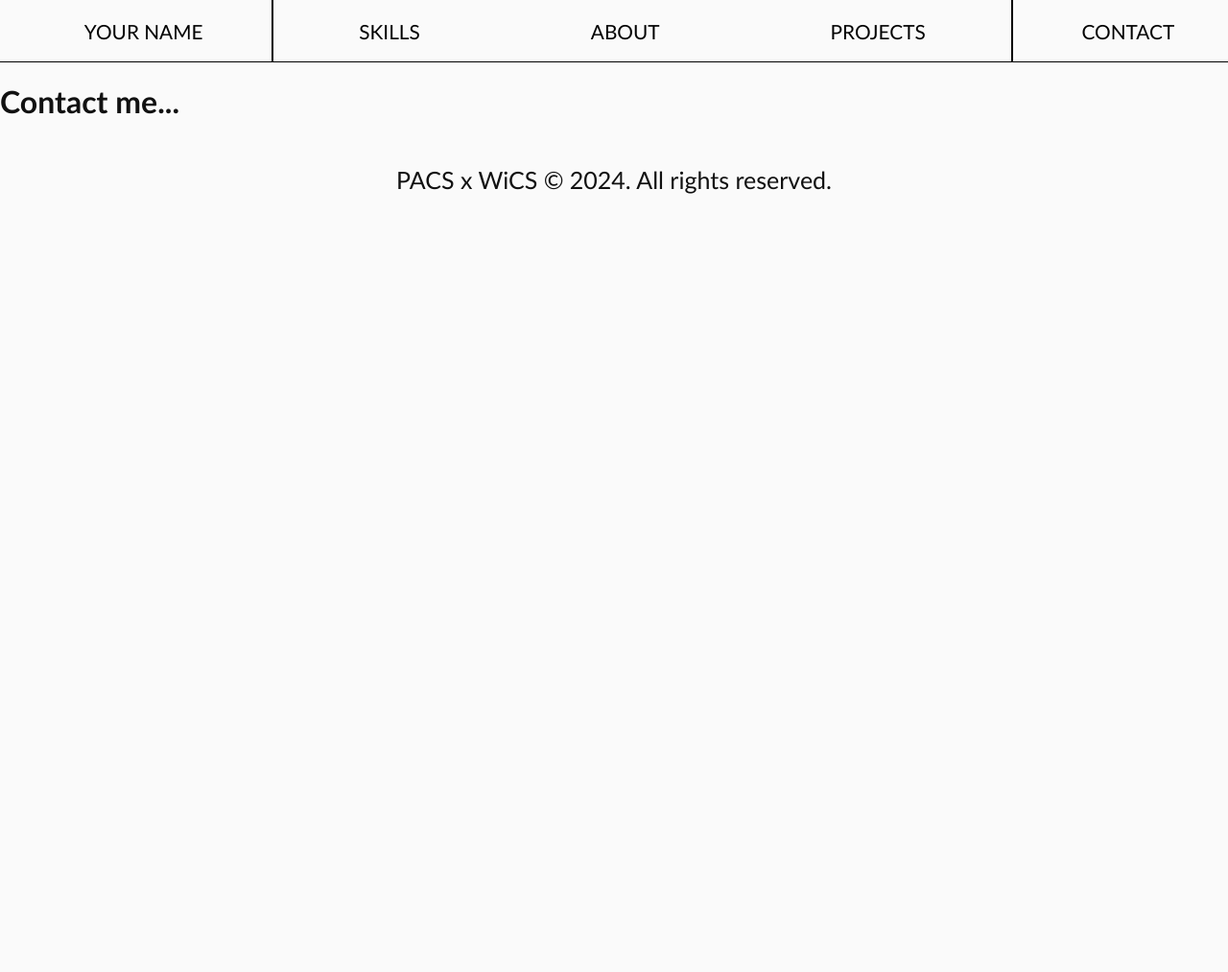
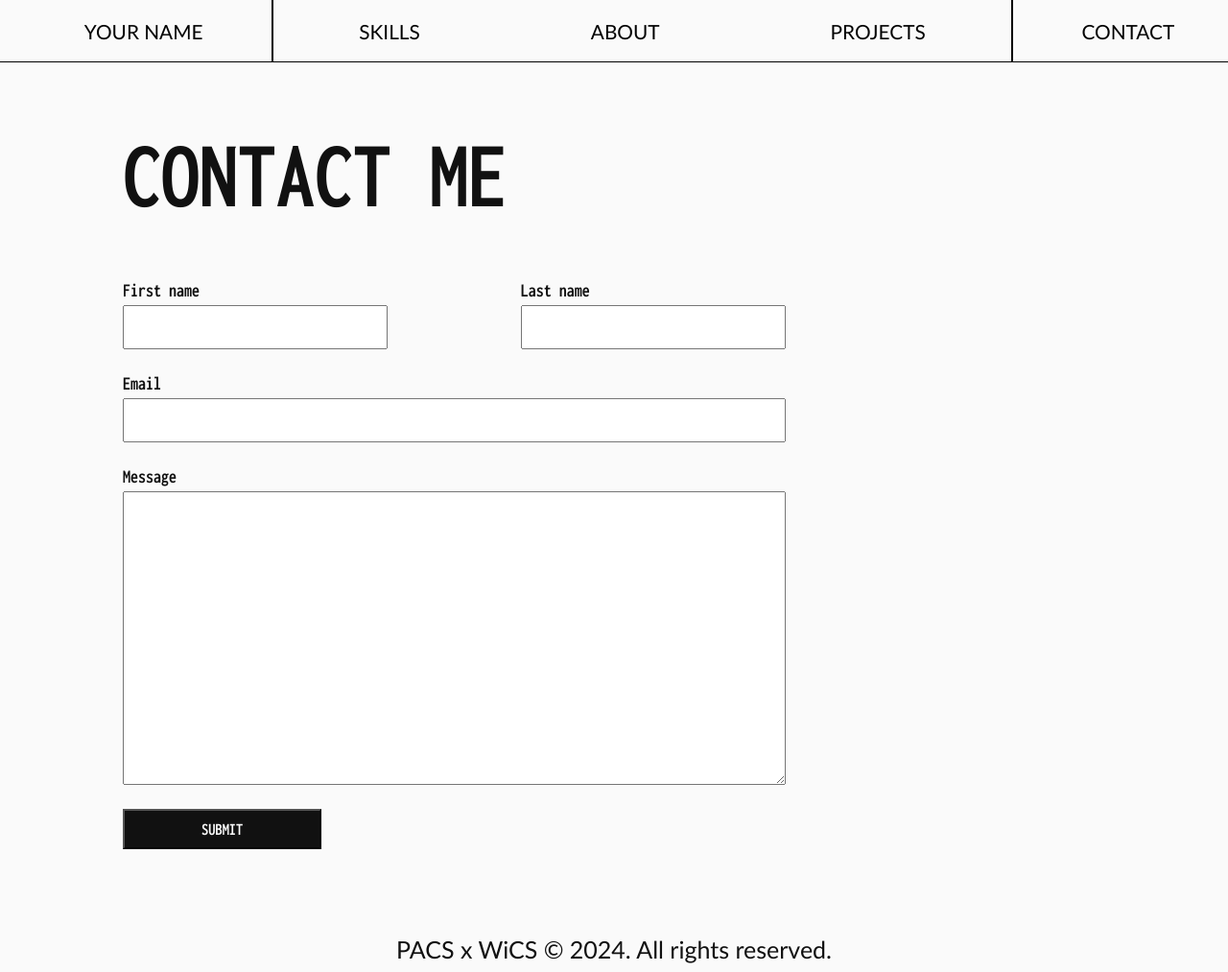
Before and after one commit to PACS-TMU/pacsxwics-flask-intro, a Flask app: page /contact in a window 1280 px wide. Shown: the whole page at 96% size. Before the commit the page ends 202 px from the top, so only its background shows below. Run offline with Flask 3, Linux system fonts and the light colour scheme.

Commit message:
contact form completed as per design image, however no output yet specified for the form

```diff
--- a/static/css/styles.css
+++ b/static/css/styles.css
@@ -142,3 +142,57 @@ footer {
   justify-content: center;
   justify-items: center;
 }
+
+/* Contact Page CSS */
+#contact-content {
+  font-family: "Inconsolata-Bold";
+  width: 90%;
+  padding: 5% 0 5% 10%;
+}
+
+#contactform {
+  display: flex;
+  flex-direction: column;
+  width: 60%;
+  gap: 25px; /* Space between input boxes */
+  padding-top: 5%;
+}
+
+/* Stack labels and input boxes ontop of each other */
+#contactform div {
+  display: flex;
+  flex-direction: column;
+  gap: 5px;
+  font-size: 20px;
+}
+
+#contactform input[type="text"],
+#contactform input[type="email"],
+textarea {
+  font-family: "Inconsolata-Bold"; /* Change font for user input */
+  font-size: 20px;
+  height:2.5rem;
+}
+
+textarea {
+  height: 300px;
+}
+
+#contactform input[type="submit"] {
+  font-family: "Inconsolata-Bold";
+  font-size:18px;
+  width:30%;
+  padding: 10px 20px;
+  background-color: var(--foreground);
+  color: var(--background);
+}
+
+#contactform #firstname-lastname {
+  display: flex;
+  flex-direction: row;
+  justify-content: space-between;
+}
+
+#contactform #firstname-lastname div {
+  width:40%;
+}
--- a/templates/contact.html
+++ b/templates/contact.html
@@ -1,5 +1,33 @@
 {% extends 'base.html' %} {% block title %}My Porfolio - Contact{% endblock %} {% block content%}
 
-<h1>Contact me...</h1>
+<div id="contact-content">
 
+    <h2>CONTACT ME</h2>
+
+    <!--- no output implemented yet --->
+    <form action="" method="post" id="contactform">
+        <div id="firstname-lastname">
+            <div>
+                <label for="firstname">First name</label>
+                <input type="text" name="firstname" required />
+            </div>
+            <div>
+                <label for="lastname">Last name</label>
+                <input type="text" name="lastname" required />
+            </div>
+        </div>
+
+        <div>
+            <label for="email">Email</label>
+            <input type="email" name="email" required />
+        </div>
+
+        <div>
+            <label for="message">Message</label>
+            <textarea type="text" name="message" required></textarea>
+        </div>
+        <input type="submit" value="SUBMIT" />
+
+    </form>
+</div>
 {% endblock %}
```
